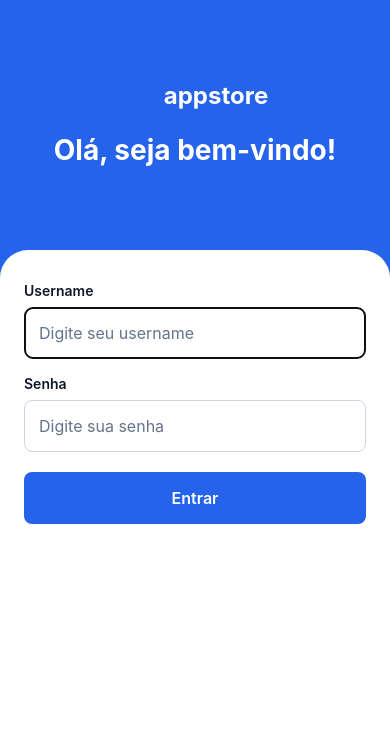
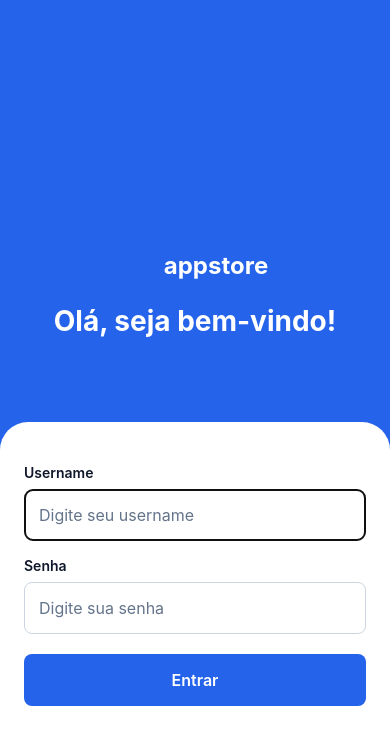
Before and after one commit to luis-canal/react-native-fakestore-app, a React Native app: screen /Login in a window 390 px wide. Shown: the top 744 px of the page. Built offline with nearby package versions, Linux system fonts and the light colour scheme; some icons are missing; a web font is replaced by a local one.

Commit message:
atualizado o design da tela de login (espaçamento)

```diff
--- a/src/screens/LoginScreen.js
+++ b/src/screens/LoginScreen.js
@@ -10,6 +10,7 @@ import {
   Text,
   TextInput,
   View,
+  useWindowDimensions,
 } from 'react-native';
 import { useNavigation } from '@react-navigation/native';
 import { Lucide } from '@react-native-vector-icons/lucide';
@@ -24,6 +25,7 @@ const INVALID_CREDENTIALS = 'Username ou senha inválidos.';
 const API_ERROR = 'Não foi possível realizar o login. Tente novamente.';
 
 export default function LoginScreen() {
+  const { height: screenHeight } = useWindowDimensions();
   const navigation = useNavigation();
   const passwordInputRef = useRef(null);
   const isSubmittingRef = useRef(false);
@@ -119,7 +121,15 @@ export default function LoginScreen() {
         contentContainerStyle={styles.scrollContent}
         keyboardShouldPersistTaps="handled"
       >
-        <View style={styles.header}>
+        <View
+          style={[
+            styles.header,
+            {
+              height: screenHeight / 2,
+              paddingBottom: screenHeight * 0.1,
+            },
+          ]}
+        >
           <View style={styles.brand}>
             <Lucide
               name="shopping-bag"
@@ -132,7 +142,15 @@ export default function LoginScreen() {
           <Text style={styles.title}>Olá, seja bem-vindo!</Text>
         </View>
 
-        <View style={styles.panel}>
+        <View
+          style={[
+            styles.panel,
+            {
+              minHeight: screenHeight / 2,
+              paddingTop: screenHeight * 0.05,
+            },
+          ]}
+        >
           <View style={styles.content}>
             <View style={styles.form}>
               <View style={styles.field}>
@@ -284,22 +302,20 @@ const styles = StyleSheet.create({
     paddingTop: 0,
   },
   header: {
-    minHeight: 250,
-    justifyContent: 'center',
+    justifyContent: 'flex-end',
     alignItems: 'center',
     paddingHorizontal: 24,
     paddingTop: 28,
-    paddingBottom: 32,
   },
   panel: {
     flexGrow: 1,
     width: '100%',
     alignItems: 'center',
+    justifyContent: 'flex-start',
     backgroundColor: colors.inputBackground,
     borderTopLeftRadius: 28,
     borderTopRightRadius: 28,
     paddingHorizontal: 24,
-    paddingTop: 32,
     paddingBottom: 32,
   },
   content: {
```
